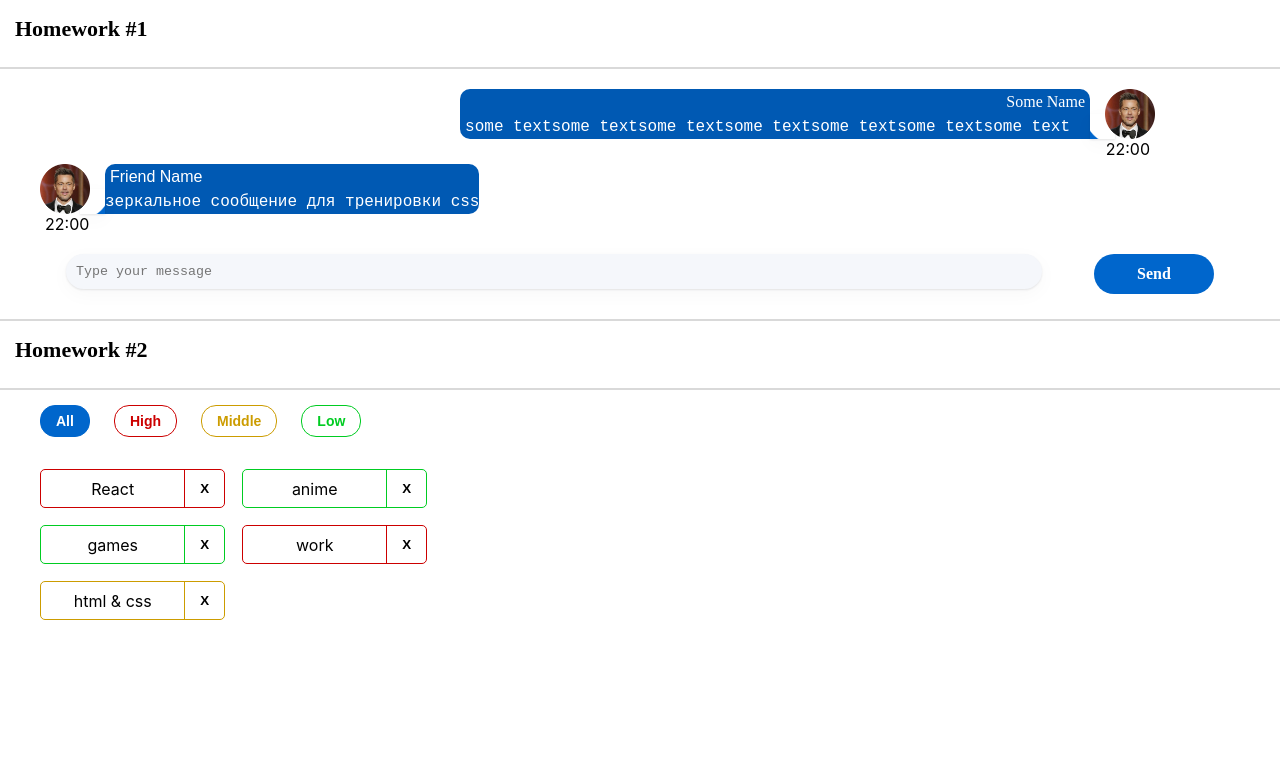
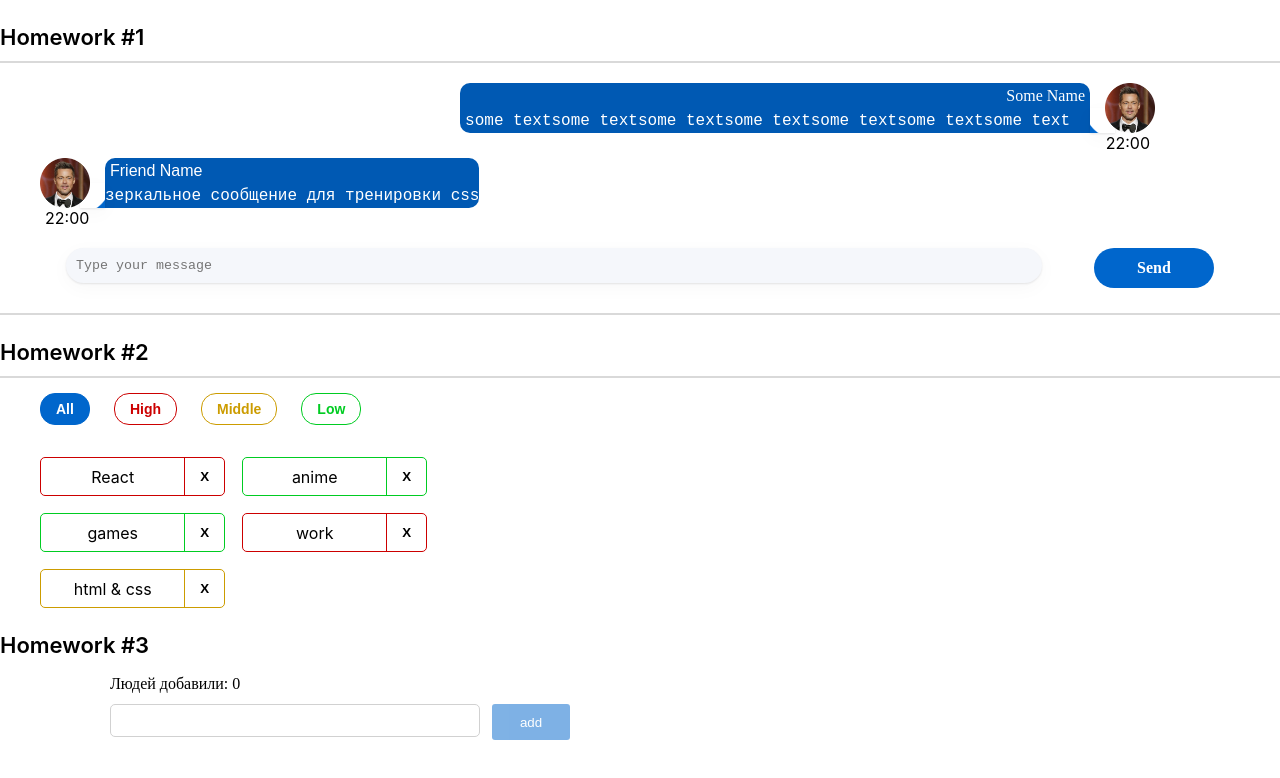
Before and after one commit to InnaGroznaya93/hws-2, a React (Create React App) app in the folder hws2-master/: page /#/pre-junior in a window 1280 px wide. Shown: the top 778 px of the page. Built offline with nearby package versions, Linux system fonts and the light colour scheme.

Commit message:
resolved HW83

```diff
--- a/hws2-master/src/s1-main/App.module.css
+++ b/hws2-master/src/s1-main/App.module.css
@@ -22,15 +22,17 @@
     height: 0px;
     left: 0px;
     top: 480px;
-
+    display: block;
     border: 1px solid #D9D9D9;
 }
 
 .hwTitle {
-    margin: 15px;
-    font-family: 'Montserrat';
+    margin: 24px 0 -15px 0;
     font-style: normal;
     font-weight: 600;
     font-size: 22px;
     line-height: 27px;
+    /*border: 2px solid black;*/
+    display: flex;
+
 }
--- a/hws2-master/src/s1-main/App.tsx
+++ b/hws2-master/src/s1-main/App.tsx
@@ -2,6 +2,7 @@
 import s from './App.module.css'
 import HW1 from '../s2-homeworks/hw01/HW1'
 import HW2 from "../s2-homeworks/hw02/HW2";
+import HW3 from "../s2-homeworks/hw03/HW3";
 
 function App() {
     return (
@@ -9,9 +10,8 @@
             <HW1/>
             {/*раскомментировать по ходу выполнения*/}
             <HW2/>
-            {/*<HW3/>*/}
+            <HW3/>
             {/*<HW4/>*/}
-
             {/*при выполнении дз 5 и более - закомментировать здесь дз 1-4, так как они есть внутри дз 5*/}
             {/*<HW5/>*/}
         </div>
--- a/hws2-master/src/s2-homeworks/hw03/Greeting.module.css
+++ b/hws2-master/src/s2-homeworks/hw03/Greeting.module.css
@@ -1,35 +1,86 @@
 .greetingForm {
+    padding-left: 70px;
+    padding-top: 30px;
 }
 
 .inputAndButtonContainer {
+    display: flex;
+    gap: 12px;
+}
+
+.inputAndButtonContainer div {
+    display: grid;
+    gap: 10px;
 }
 
 .error {
+    font-family: 'Montserrat';
+    font-style: normal;
+    font-weight: 400;
+    font-size: 14px;
+    line-height: 17px;
+    color: #CC0000;
 }
 
 .input {
+    border: 1px solid #D1D1D1;
+    border-radius: 5px;
+    padding: 8px 12px;
+    width: 370px;
 }
 
 .input:focus {
+    border: 1px solid #D1D1D1;
+    border-radius: 5px;
+    padding: 8px 12px;
+    width: 370px;
 }
 
 .errorInput {
+    border-radius: 5px;
+    height: 36px;
+    width: 370px;
+    border: 2px solid #cc0000;
 }
 
 .button {
+    display: inline-block;
+    background: #0066CC;
+    opacity: 1;
+    border-radius: 3px;
+    width: 78px;
+    border: none;
+    color: white;
+    height: 36px;
+
 }
 
 .button:focus {
+
 }
 
 .button:active {
+
 }
 
 .button:disabled {
+    opacity: 0.5;
 }
 
 .text {
+    font-family: 'Montserrat';
+    font-style: normal;
+    font-weight: 500;
+    font-size: 16px;
+    line-height: 20px;
+    padding-bottom: 10px;
 }
 
 .greeting {
+    padding-top: 10px;
+    font-family: 'Montserrat';
+    font-style: normal;
+    font-weight: 500;
+    font-size: 14px;
+    line-height: 17px;
 }
--- a/hws2-master/src/s2-homeworks/hw03/Greeting.tsx
+++ b/hws2-master/src/s2-homeworks/hw03/Greeting.tsx
@@ -2,14 +2,14 @@
 import s from './Greeting.module.css'
 
 type GreetingPropsType = {
-    name: any // need to fix any
-    setNameCallback: any // need to fix any
-    addUser: any // need to fix any
-    onBlur: any // need to fix any
-    onEnter: any // need to fix any
-    error: any // need to fix any
-    totalUsers: any // need to fix any
-    lastUserName?: any // need to fix any
+    name: string // need to fix any
+    setNameCallback: (e: ChangeEvent<HTMLInputElement>) => void // need to fix any
+    addUser: () => void // need to fix any
+    onBlur: () => void // need to fix any
+    onEnter: (e: KeyboardEvent) => void // need to fix any
+    error: string // need to fix any
+    totalUsers: number // need to fix any
+    lastUserName?: string // need to fix any
 }
 
 // презентационная компонента (для верстальщика)
@@ -25,7 +25,7 @@
         lastUserName,
     } // деструктуризация пропсов
 ) => {
-    const inputClass = s.errorInput // need to fix with (?:)
+    const inputClass = error ? s.errorInput : s.input// need to fix with (?:)
 
     return (
         <div id={'hw3-form'} className={s.greetingForm}>
--- a/hws2-master/src/s2-homeworks/hw03/GreetingContainer.tsx
+++ b/hws2-master/src/s2-homeworks/hw03/GreetingContainer.tsx
@@ -3,18 +3,39 @@
 import { UserType } from './HW3'
 
 type GreetingContainerPropsType = {
-    users: any // need to fix any
-    addUserCallback: any // need to fix any
+    users: UserType[] // need to fix any
+    addUserCallback: (name: string) => void // need to fix any
 }
 
-export const pureAddUser = (name: any, setError: any, setName: any, addUserCallback: any) => {
-    // если имя пустое - показать ошибку, иначе - добавить юзера и очистить инпут
+export const pureAddUser = (name: string,
+                            setError: (name: string) => void,
+                            setName: (name: string) => void,
+                            addUserCallback: (name: string) => void) => {// если имя пустое - показать ошибку, иначе - добавить юзера и очистить инпут
+// if(name.length === 0) {
+//     setError("Ошибка! Введите имя!")
+//     setName('')
+// } else if (name.split('').every(i => i === ' ')) {
+//     setError("Ошибка! Введите имя!")
+//     setName(name)
+// }
+    if (name.trim() === "") {
+        setError("Ошибка! Введите имя!")
+    }
+    else {
+        addUserCallback(name)
+        setName('')
+    }
 }
 
-export const pureOnBlur = (name: any, setError: any) => { // если имя пустое - показать ошибку
+export const pureOnBlur = (name: string,
+                           setError: (name: string) => void) => { // если имя пустое - показать ошибку
+    if(name.trim().length === 0) {
+        setError("Ошибка! Введите имя!")
+    }
 }
 
-export const pureOnEnter = (e: any, addUser: any) => { // если нажата кнопка Enter - добавить
+export const pureOnEnter = (e: KeyboardEvent, addUser: ()=>void) => {
+    e.key === 'Enter' && addUser()
 }
 
 // более простой и понятный для новичков
@@ -22,16 +43,15 @@
 
 // более современный и удобный для про :)
 const GreetingContainer: React.FC<GreetingContainerPropsType> = ({
-    users,
-    addUserCallback,
-}) => {
+                                                                     users,
+                                                                     addUserCallback,
+                                                                 }) => {
     // деструктуризация пропсов
-    const [name, setName] = useState<any>('') // need to fix any
-    const [error, setError] = useState<any>('') // need to fix any
+    const [name, setName] = useState<string>('') // need to fix any
+    const [error, setError] = useState<string>('') // need to fix any
 
-    const setNameCallback = (e: any) => { // need to fix any
-        setName('some name') // need to fix
-
+    const setNameCallback = (e: ChangeEvent<HTMLInputElement>) => { // need to fix any
+        setName(e.currentTarget.value) // need to fix
         error && setError('')
     }
     const addUser = () => {
@@ -42,12 +62,12 @@
         pureOnBlur(name, setError)
     }
 
-    const onEnter = (e: any) => {
+    const onEnter = (e: KeyboardEvent) => {
         pureOnEnter(e, addUser)
     }
 
-    const totalUsers = 0 // need to fix
-    const lastUserName = 'some name' // need to fix
+    const totalUsers = users.length // need to fix
+    const lastUserName = totalUsers > 0 ? users[users.length-1].name : ''// need to fix
 
     return (
         <Greeting
--- a/hws2-master/src/s2-homeworks/hw03/HW3.tsx
+++ b/hws2-master/src/s2-homeworks/hw03/HW3.tsx
@@ -1,7 +1,8 @@
 import React, { useState } from 'react'
-import { v1 } from 'uuid'
 import s2 from '../../s1-main/App.module.css'
 import GreetingContainer from './GreetingContainer'
+import {v1} from "uuid";
+
 
 /*
 * 1 - описать тип UserType
@@ -19,20 +20,23 @@
 
 // types
 export type UserType = {
-    _id: any // need to fix any
-    name: any // need to fix any
+    _id: string // need to fix any
+    name: string // need to fix any
 }
 
-export const pureAddUserCallback = (name: any, setUsers: any, users: any) => { // need to fix any
+export const pureAddUserCallback = (name: string,
+                                    setUsers: (users:UserType[])=>void,
+                                    users: UserType[]) => { // need to fix any
     const user = { // need to fix
+        _id: v1(),
+        name: name
     }
     setUsers([...users, user])
 }
 
 const HW3 = () => {
-    const [users, setUsers] = useState<any>([]) // need to fix any
-
-    const addUserCallback = (name: any) => { // need to fix any
+    const [users, setUsers] = useState<UserType[]>([]) // need to fix any
+    const addUserCallback = (name: string) => { // need to fix any
         pureAddUserCallback(name, setUsers, users)
     }
 
```
Also changed, not shown: 1 other file (tests, documents, lock files or other folders).
